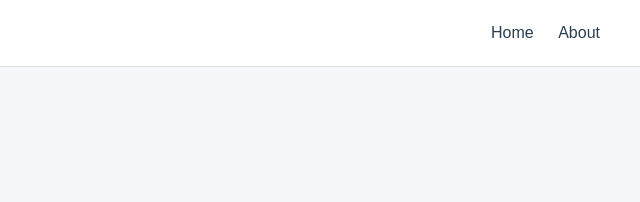
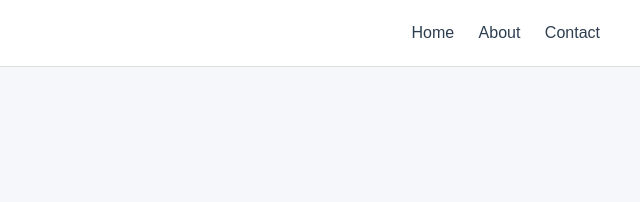
Before and after one commit to yolandamasiza/my-first-website, a plain HTML site: page about.html in a window 1280 px wide. Shown: the full height of the page, 640-1280 px from the left. Drawn offline with Linux system fonts and the light colour scheme.

Commit message:
Update about.html

```diff
--- a/about.html
+++ b/about.html
@@ -12,6 +12,7 @@
     <nav class="main-nav">
         <a href="index.html">Home</a>
         <a href="about.html">About</a>
+        <a href="contact.html">Contact</a>
     </nav>
 </header>
 
```
